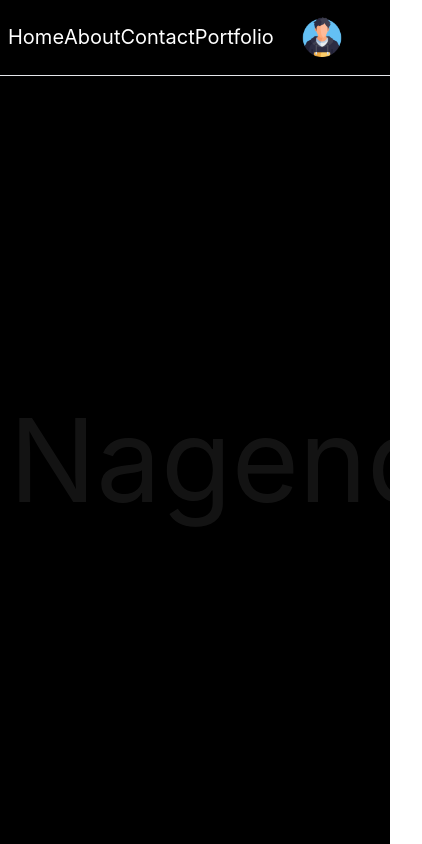
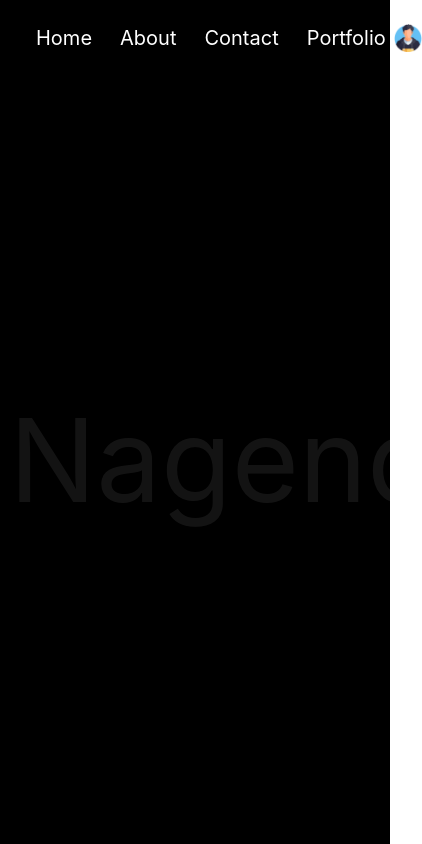
Before and after one commit to Nagendra9Kumar/react-learn, a React (Create React App) app: page / in a window 390 px wide. Shown: the whole page, 422 px wide, since content can reach past the window. Built offline with nearby package versions, Linux system fonts and the light colour scheme.

Commit message:
changes are made at navbar and optimized for small screens

```diff
--- a/src/App.js
+++ b/src/App.js
@@ -1,16 +1,18 @@
 import image from './image.png';
+
 const Nav = () => {
   return (
     <>
-      <nav className="flex bg-black w-screen h-[9vh] justify-between pr-12 border-b-[1px] items-center">
-        <ul className="flex w-2/5 justify-evenly px-2 text-white text-xl ">
+      <nav className="flex bg-black w-screen h-[9vh] justify-between pr-12 items-center">
+        <ul className="flex justify-start gap-7 mr-auto ml-7 px-2 text-white text-xl ">
           <li><a href="http://127.0.0.1:3000" className='no-underline hover:text-gray-500'>Home</a></li>
           <li><a href="http://127.0.0.1:3000" className='no-underline hover:text-gray-500'>About</a></li>
           <li><a href="http://127.0.0.1:3000" className='no-underline hover:text-gray-500'>Contact</a></li>
           <li><a href="http://127.0.0.1:3000" className='no-underline hover:text-gray-500'>Portfolio</a></li>
         </ul>
-        <img src={image} alt="image1" className="size-10 hover:animate-spin"></img>
+        <img src={image} alt="image1" className="max-sm:size-7 ml-auto mr-2 md:size-9 hover:animate-spin"></img>
       </nav>
+
     </>
   );
 }
@@ -33,6 +35,7 @@ const App = () => {
         <Sec uname='20 yr old' />
       </div>
     </>
+
   )
 }
 export default App;
```
